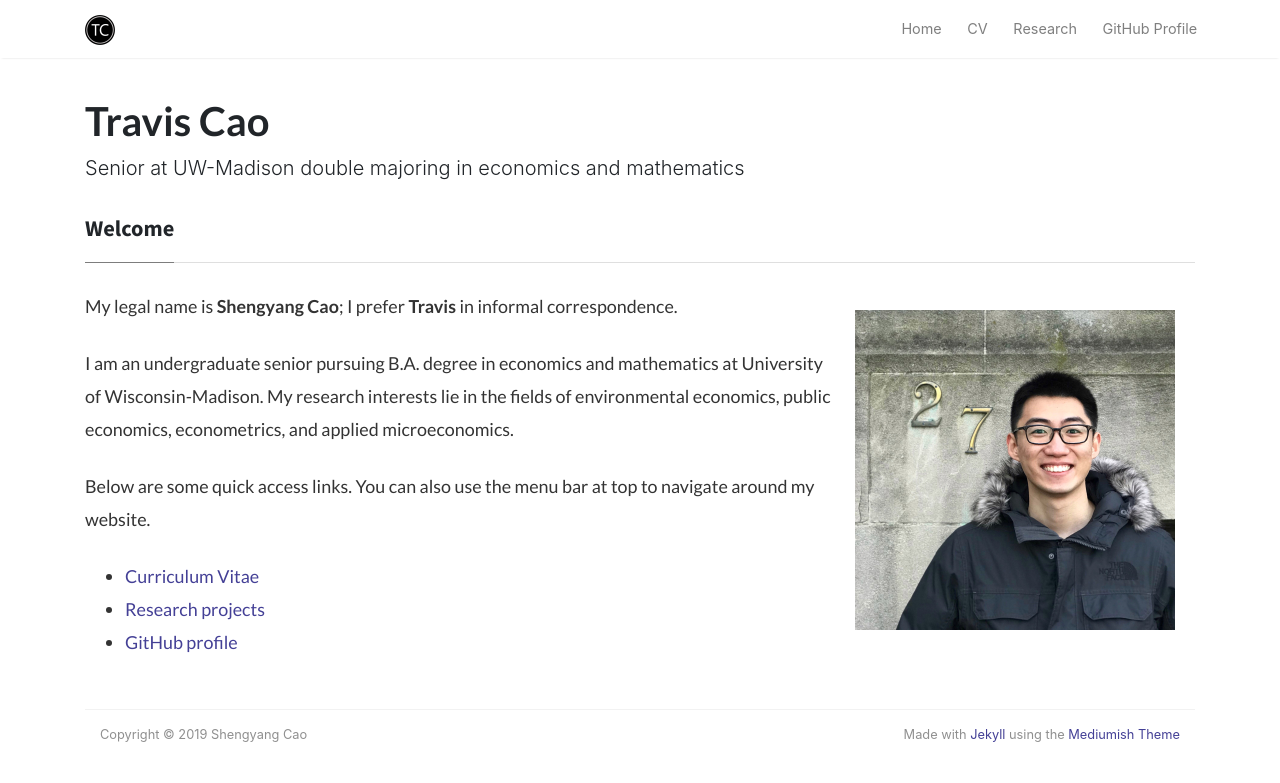
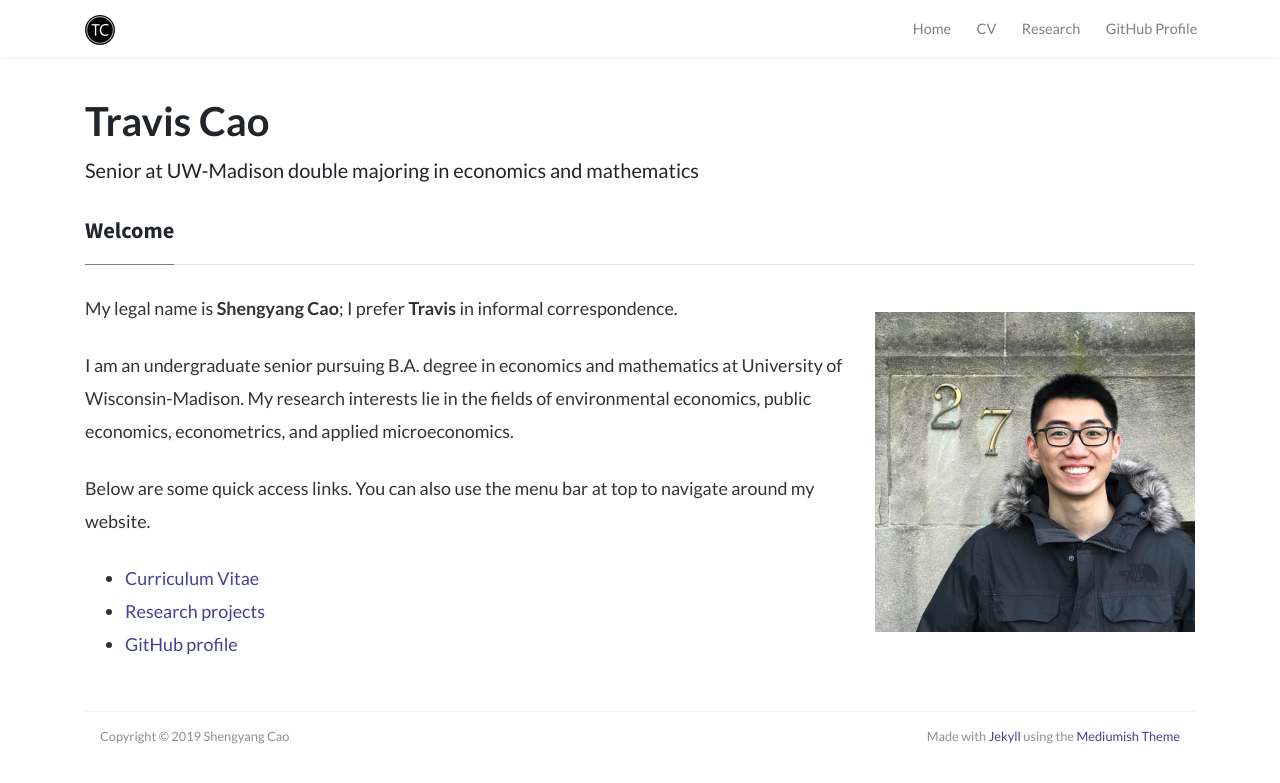
Before and after one commit to scaotravis/scaotravis.github.io, a Jekyll site: the page built from _posts/2018-12-28-home.md, in a window 1280 px wide. Shown: the top 783 px of the page. Built offline with Jekyll 4.4.1, drawn with Linux system fonts in a browser that asks for light colours; nearby versions of some CDN libraries; comment, search, counter and statistics services are not loaded.

Commit message:
update nav bar font and dynamic profile pic

```diff
--- a/_posts/2018-12-28-home.md
+++ b/_posts/2018-12-28-home.md
@@ -8,17 +8,17 @@ categories: homepage
 <html>
   <body>
     <style>
-      @media only screen and (max-width: 520px) {
+      @media only screen and (max-width: 767px) {
         .attributes {
-          margin: 20px 20px;
+          margin: 30px 30px 30px 30px;
           float: center;
           height: auto;
           width: auto;
         }
       }
-      @media only screen and (min-width: 521px) {
+      @media only screen and (min-width: 768px) {
         .attributes {
-          margin: 20px 20px;
+          margin: 20px 0px 20px 20px;
           float: right;
           height: 320px;
           width: 320px;
--- a/assets/css/screen.css
+++ b/assets/css/screen.css
@@ -5,8 +5,13 @@ Version: 1.0.22
 License: https://www.wowthemes.net/freebies-license/
 */
  .mainheading {
-     padding:1rem 0rem;
+     padding: 1rem 0rem;
+     font-family: "Lato";
 }
+ .lead {
+    font-family: "Lato";
+    font-weight: 400;
+ }
  a {
      color: #444096;
      transition:all 0.2s;
@@ -22,7 +27,7 @@ License: https://www.wowthemes.net/freebies-license/
      border: #E3EDF3 1px solid;
      width: 100%;
      padding: 10px;
-     font-family: "Lato";
+     font-family: "Menlo";
      font-size: 14px;
      white-space: pre;
      overflow: auto;
@@ -80,6 +85,7 @@ License: https://www.wowthemes.net/freebies-license/
      .navbar-expand-lg .navbar-nav .nav-link {
          padding-right:0.8rem;
          padding-left:0.8rem;
+         font-family: "Lato";
     }
 }
  .listfeaturedtag {
@@ -224,7 +230,7 @@ License: https://www.wowthemes.net/freebies-license/
 .mainheading h1.sitetitle {
     font-family:"Lato";
     font-weight: 550;
-    margin-bottom:8px;
+    margin-bottom:10px;
 }
 
  .mainheading h1.posttitle {
@@ -241,6 +247,7 @@ License: https://www.wowthemes.net/freebies-license/
      margin-bottom:62px;
      position: relative;
      background: #fff;
+     font-family: "Lato";
 }
  .link-dark {
      color:rgba(0,0,0,.8);
```
Also changed, not shown: 4 other files.
